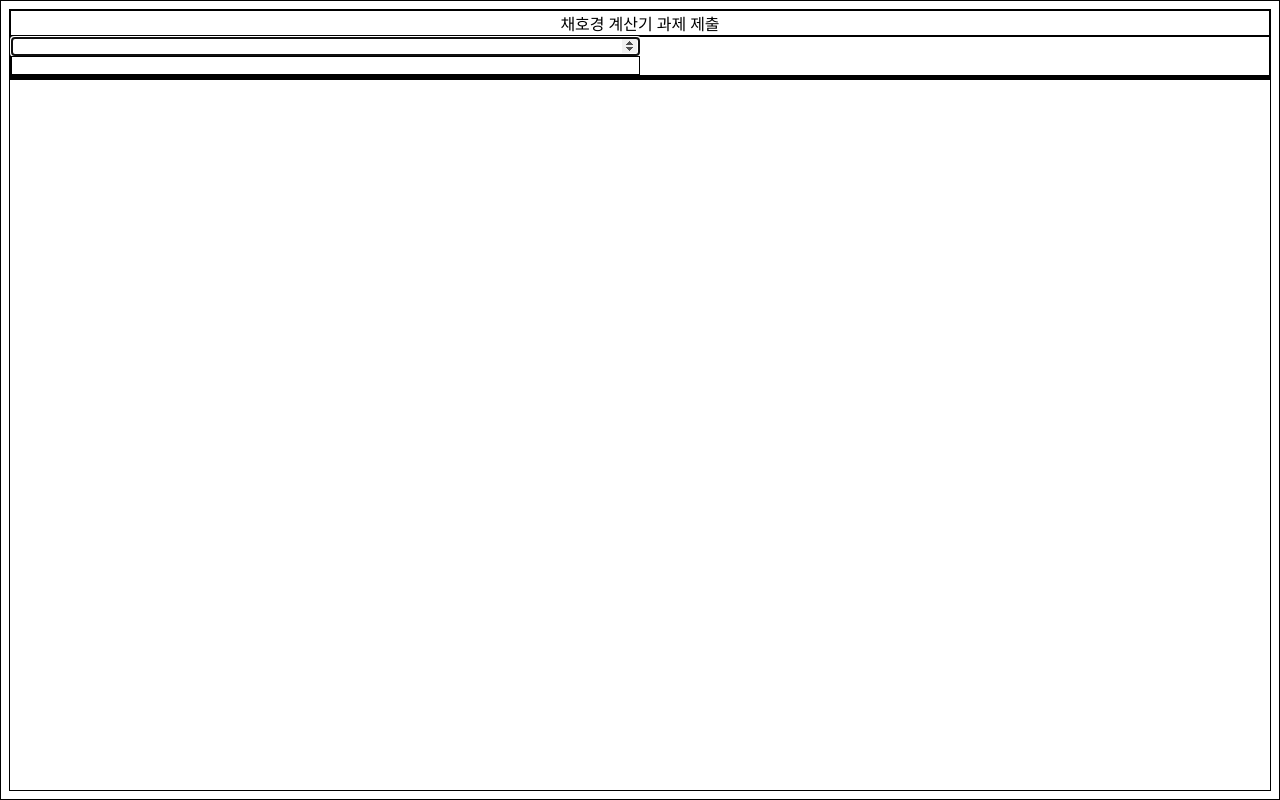
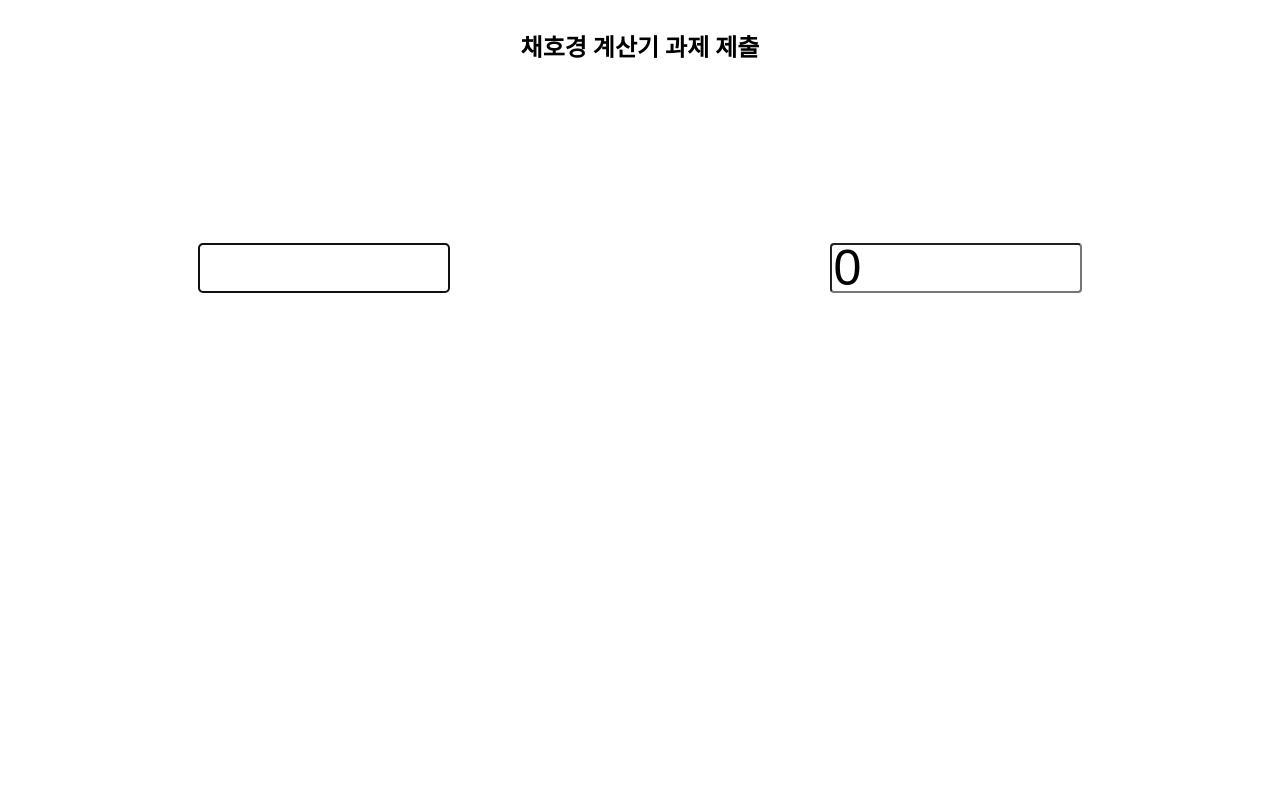
Before and after one commit to joshua1988/wap-calculator, a plain HTML site: page 채호경/index.html in a window 1280 px wide. Drawn offline with Linux system fonts and the light colour scheme.

Commit message:
fixed some css

```diff
--- a/채호경/index.html
+++ b/채호경/index.html
@@ -6,16 +6,20 @@
     <link rel="stylesheet" href="./main.css">
     <title>WAP-Calculator</title>
 </head>
+
 <body>
     <header>
-        채호경 계산기 과제 제출
+        <h2>채호경 계산기 과제 제출</h2>
     </header>
-    <div>
+    <div class="inputElements">
         <input type="number" name="firstNum" autofocus>
-        <input type="number" name="secondNum">
+        <input type="number" value="0" name="secondNum">
     </div>
-    <div class="addResult"></div>
-    <div class="subResult"></div>
+    <div class="resultElements">
+        <div class="addResult"></div>
+        <div class="subResult"></div>
+    </div>
     <script src="./main.js"></script>
 </body>
+
 </html>
--- a/채호경/main.css
+++ b/채호경/main.css
@@ -1,11 +1,37 @@
-* {
+/* * {
     border: 1px solid;
-}
+} */
 
 header {
     text-align: center;
+    height: 30%;
+    display: flex;
+    justify-content: center;
+}
+input[type="number"]::-webkit-outer-spin-button,
+input[type="number"]::-webkit-inner-spin-button {
+    -webkit-appearance: none;
+    margin: 0;
 }
 
 input {
-    width: 50%;
+    width: 20%;
+    height: 50px;
+    border-radius: 4px;
+    font-size: 50px;
 }
+
+.inputElements {
+    height: 30%;
+    display: flex;
+    justify-content: space-around;
+}
+
+.resultElements {
+    height: 30%;;
+    display: flex;
+    flex-direction: column;
+    justify-content: space-around;
+    align-items: center;
+    margin: 1% 0px;
+}
--- a/채호경/main.js
+++ b/채호경/main.js
@@ -5,7 +5,6 @@ let subResultEl = document.querySelector('.subResult');
 firstNumEl.addEventListener('keyup', () => {
     updateResult();
 });
-
 secondNumEl.addEventListener('keyup', () => {
     updateResult();
 });
@@ -19,6 +18,6 @@ let substraction = function() {
 }
 
 let updateResult = function() {
-    addResultEl.innerHTML = addition();
-    subResultEl.innerHTML = substraction();
+    addResultEl.innerHTML = `${firstNumEl.value} + ${secondNumEl.value} = ${addition()}`;
+    subResultEl.innerHTML = `${firstNumEl.value} - ${secondNumEl.value} = ${substraction()}`;
 }
```
